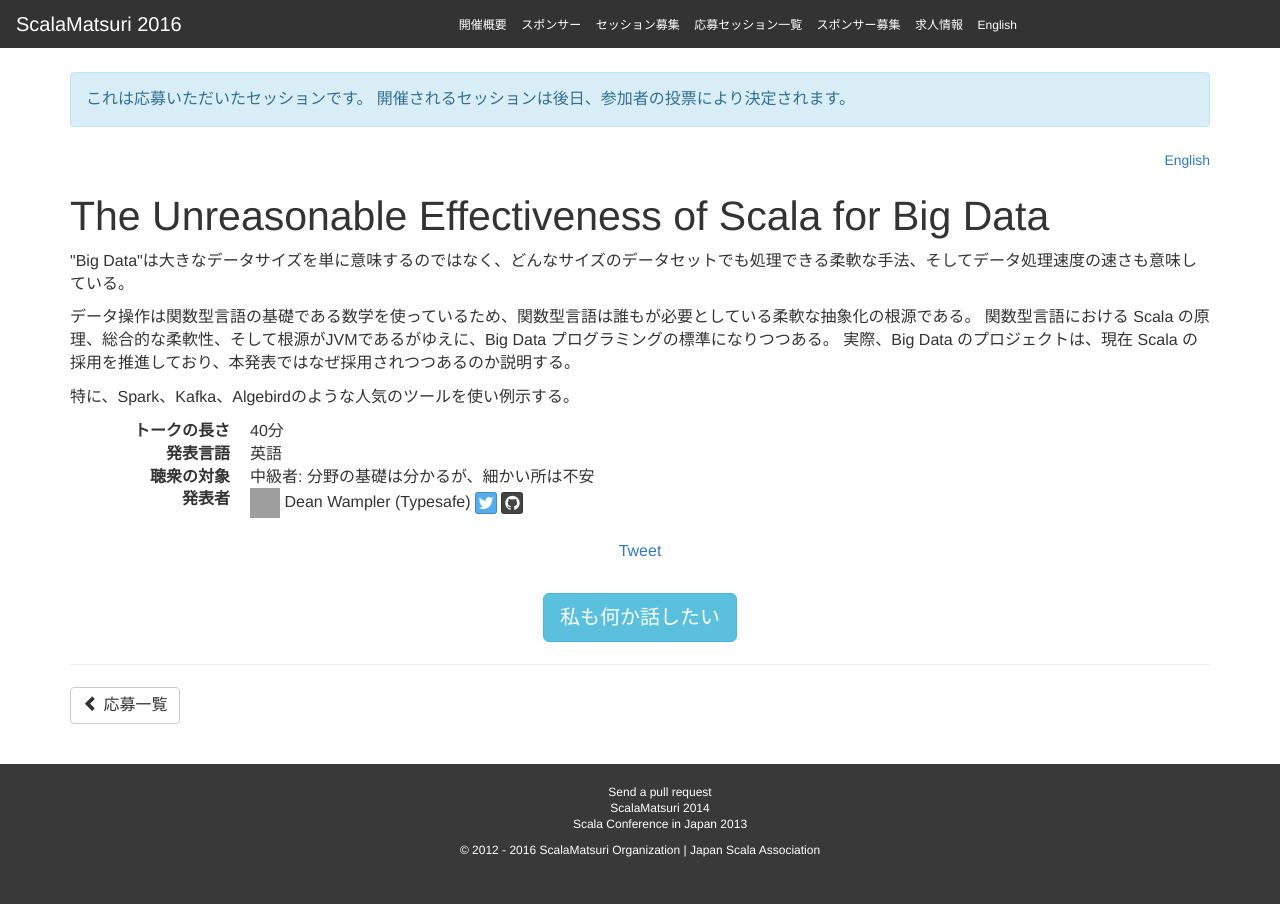
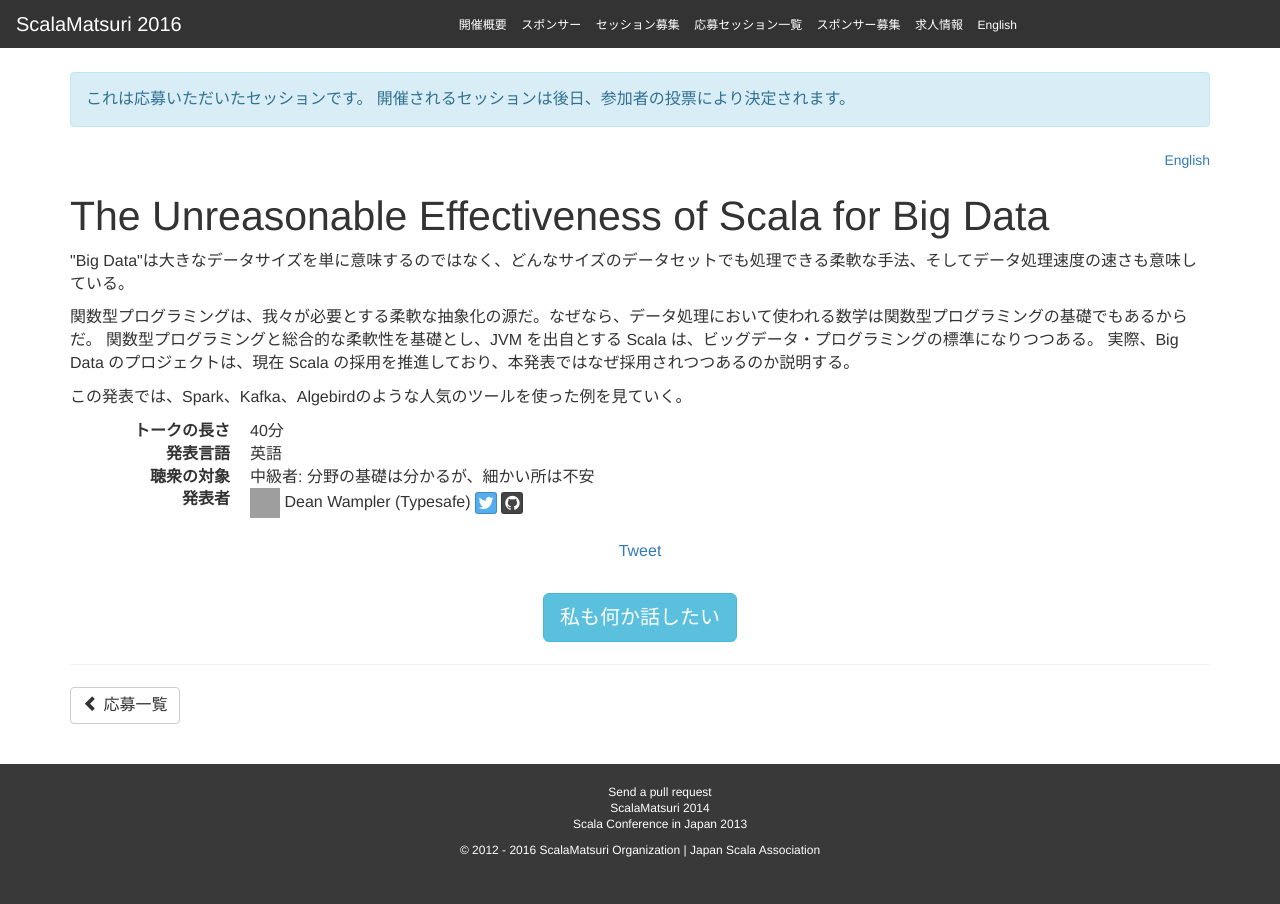
Before and after one commit to scalajp/2016.scalamatsuri.org, a Jekyll site: the page built from _candidates_ja/DeanWampler_1.html, in a window 1280 px wide. Built offline with Jekyll 4.4.1, drawn with Linux system fonts in a browser that asks for light colours; nearby versions of some CDN libraries; comment, search, counter and statistics services are not loaded; grey boxes are pictures that could not be loaded.

Commit message:
Minor fixes DeanWampler_1.html

```diff
--- a/_candidates_ja/DeanWampler_1.html
+++ b/_candidates_ja/DeanWampler_1.html
@@ -14,9 +14,9 @@ organization: Typesafe
 </p>
 
 <p>
-データ操作は関数型言語の基礎である数学を使っているため、関数型言語は誰もが必要としている柔軟な抽象化の根源である。
-関数型言語における Scala の原理、総合的な柔軟性、そして根源がJVMであるがゆえに、Big Data プログラミングの標準になりつつある。
+関数型プログラミングは、我々が必要とする柔軟な抽象化の源だ。なぜなら、データ処理において使われる数学は関数型プログラミングの基礎でもあるからだ。
+関数型プログラミングと総合的な柔軟性を基礎とし、JVM を出自とする Scala は、ビッグデータ・プログラミングの標準になりつつある。
 実際、Big Data のプロジェクトは、現在 Scala の採用を推進しており、本発表ではなぜ採用されつつあるのか説明する。
 </p>
 
-<p>特に、Spark、Kafka、Algebirdのような人気のツールを使い例示する。</p>
+<p>この発表では、Spark、Kafka、Algebirdのような人気のツールを使った例を見ていく。</p>
```
